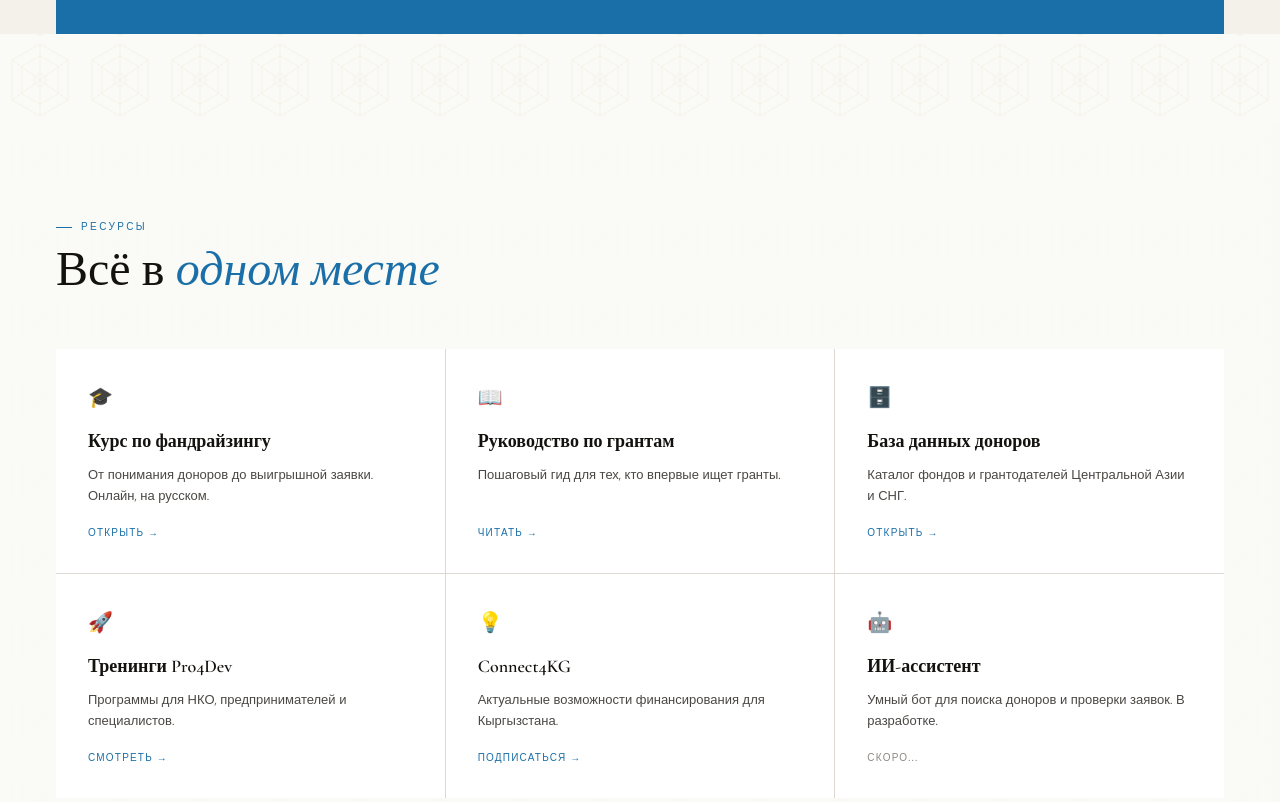
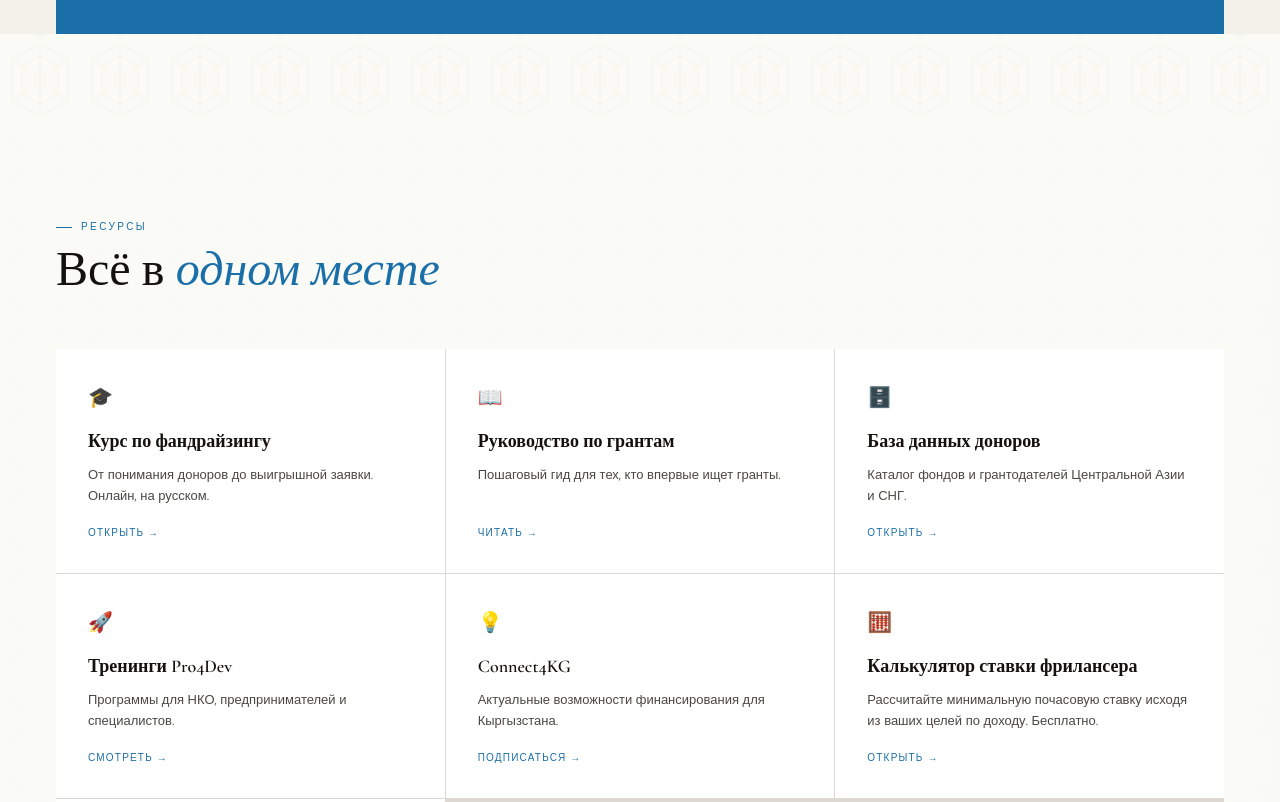
Before and after one commit to AIsrail/azatisrail, a plain HTML site: page index.html in a window 1280 px wide. Shown: the part 2760-3562 px from the top of the page. Drawn offline with nearby package versions, Linux system fonts and the light colour scheme.

Commit message:
Add Freelance Rate Calculator section to index.html

```diff
--- a/index.html
+++ b/index.html
@@ -564,6 +564,12 @@ footer::before { background:rgba(20,18,15,.98) }
       <p class="rc-desc" data-i="r5_desc">Актуальные возможности финансирования и гранты для Кыргызстана.</p>
       <div class="rc-lnk" data-i="r_sub">Подписаться →</div>
     </a>
+    <a class="rc reveal d2" href="/freelance-rate.html">
+      <div class="rc-ico">🧮</div>
+      <div class="rc-ttl" data-i="r7_ttl">Калькулятор ставки фрилансера</div>
+      <p class="rc-desc" data-i="r7_desc">Рассчитайте минимальную почасовую ставку исходя из ваших целей по доходу. Бесплатно.</p>
+      <div class="rc-lnk" data-i="r7_lnk">Открыть →</div>
+    </a>
     <div class="rc rc-soon reveal d3">
       <div class="rc-ico">🤖</div>
       <div class="rc-ttl" data-i="r6_ttl">ИИ-ассистент</div>
@@ -694,6 +700,7 @@ const T = {
     r4_ttl:'Тренинги Pro4Dev', r4_desc:'Программы для НКО, предпринимателей и специалистов.',
     r5_ttl:'Connect4KG', r5_desc:'Актуальные возможности финансирования для Кыргызстана.',
     r6_ttl:'ИИ-ассистент', r6_desc:'Умный бот для поиска доноров и проверки заявок. В разработке.',
+    r7_ttl:'Калькулятор ставки фрилансера', r7_desc:'Рассчитайте минимальную почасовую ставку исходя из ваших целей по доходу. Бесплатно.', r7_lnk:'Открыть →',
     r_open:'Открыть →', r_open2:'Открыть →', r_read:'Читать →',
     r_view:'Смотреть →', r_sub:'Подписаться →', r_soon:'Скоро...',
     num_tag:'Цифры и опыт',
@@ -751,6 +758,7 @@ const T = {
     r4_ttl:'Pro4Dev trainings', r4_desc:'Programs for NGOs, entrepreneurs and development professionals.',
     r5_ttl:'Connect4KG', r5_desc:'Current funding opportunities and grants for Kyrgyzstan.',
     r6_ttl:'AI assistant', r6_desc:'Smart bot for finding donors and reviewing applications. Coming soon.',
+    r7_ttl:'Freelance Rate Calculator', r7_desc:'Calculate your minimum hourly rate based on your income goals. Free tool.', r7_lnk:'Open →',
     r_open:'Open →', r_open2:'Open →', r_read:'Read →',
     r_view:'View →', r_sub:'Subscribe →', r_soon:'Coming soon...',
     num_tag:'Track record',
```
